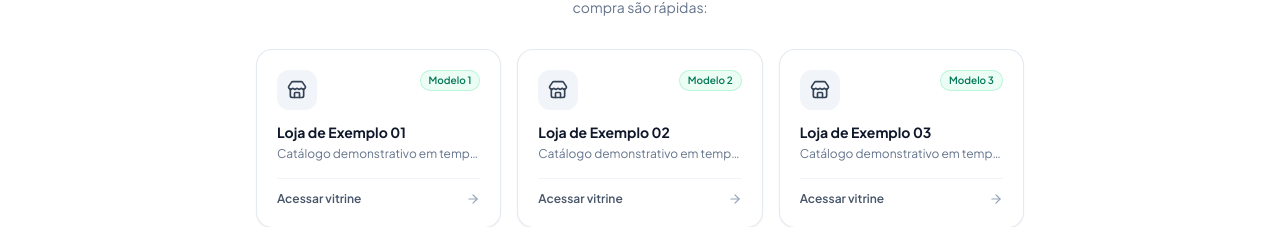
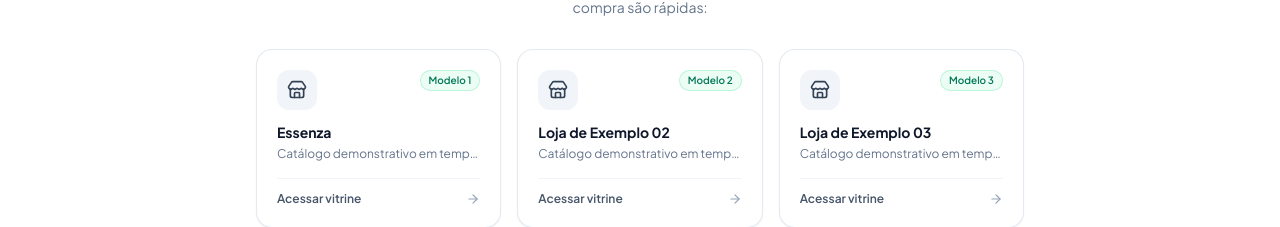
Before and after one commit to arturbrasill/catalogo-saas, a Next.js app: page /landing in a window 1280 px wide. Shown: the part 938-1165 px from the top of the page. Built offline with nearby package versions, Linux system fonts and the light colour scheme; a web font is replaced by a local one.

Commit message:
feat(landing): redireciona primeiro card de exemplo para loja Essenza

```diff
--- a/src/app/landing/page.tsx
+++ b/src/app/landing/page.tsx
@@ -51,10 +51,10 @@ interface DemoStore {
 const DEMO_STORES: DemoStore[] = [
   {
     id: 'loja-1',
-    name: 'Loja de Exemplo 01',
+    name: 'Essenza',
     badge: 'Modelo 1',
     description: 'Catálogo demonstrativo em tempo real',
-    url: '#', // Substituir pela URL da primeira loja
+    url: 'https://numclick-app.vercel.app/essenza',
   },
   {
     id: 'loja-2',
```
